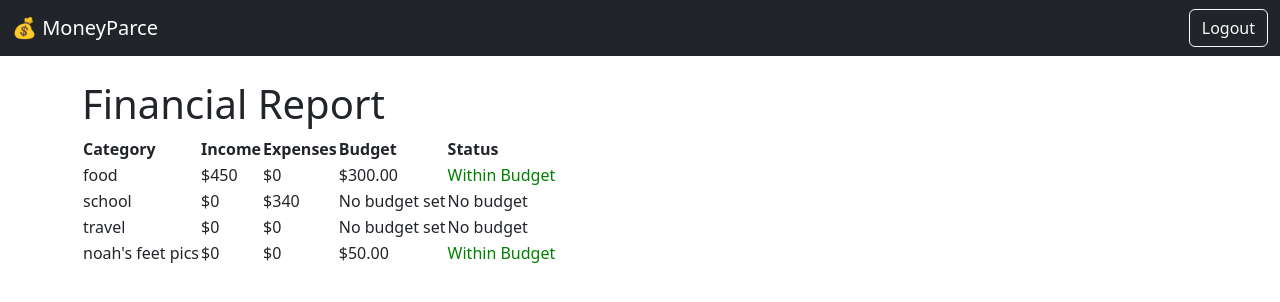
After one commit to emyik/moneyparce, a Django app: page /financial_report/ in a window 1280 px wide. The commit adds this page. Shown: the top 302 px of the page. Run offline with Django 5.2, Linux system fonts and the light colour scheme; a user stored in the database is signed in; data comes from the database, SQL or seed files in the repository; both versions use the stored data as it was after the commit.

Commit message:
Added function to create financial reports

```diff
--- a/core/urls.py
+++ b/core/urls.py
@@ -16,4 +16,5 @@ urlpatterns = [
     path('categories/manage/', views.category_manager, name='category_manager'),
     path('categories/<int:pk>/edit/', views.edit_category, name='edit_category'),
     path('generate_financial_tips/', views.generate_financial_tips, name='generate_financial_tips'),
+    path('financial_report/', views.financial_report, name='financial_report'),
 ]
--- a/core/views.py
+++ b/core/views.py
@@ -12,6 +12,7 @@ from django.http import HttpResponseRedirect, JsonResponse
 from dotenv import load_dotenv
 import os
 from google import genai
+from django.db.models import Sum
 
 load_dotenv()
 
@@ -193,3 +194,30 @@ def generate_financial_tips(request):
         text_output = output.text
         print(text_output)
         return JsonResponse({'text': text_output})
+
+def financial_report(request):
+    categories = Category.objects.all()
+    report_data = []
+
+    for category in categories:
+        income = Transaction.objects.filter(user=request.user, category=category, type='income').aggregate(total=Sum('amount'))['total'] or 0
+        expenses = Transaction.objects.filter(user=request.user, category=category, type='expense').aggregate(total=Sum('amount'))['total'] or 0
+        budget = Budget.objects.filter(category=category).first()
+
+        if budget:
+            over_budget = expenses > budget.amount
+        else:
+            over_budget = None  # No budget set
+
+        report_data.append({
+            'category': category.name,
+            'income': income,
+            'expenses': expenses,
+            'budget': budget.amount if budget else "No budget set",
+            'over_budget': over_budget,
+        })
+
+    context = {
+        'report_data': report_data
+    }
+    return render(request, 'core/financial_report.html', context)
--- /dev/null
+++ b/templates/core/financial_report.html
@@ -0,0 +1,42 @@
+{% extends "base.html" %}
+
+{% block content %}
+<h1>Financial Report</h1>
+
+<table>
+    <thead>
+        <tr>
+            <th>Category</th>
+            <th>Income</th>
+            <th>Expenses</th>
+            <th>Budget</th>
+            <th>Status</th>
+        </tr>
+    </thead>
+    <tbody>
+        {% for item in report_data %}
+        <tr>
+            <td>{{ item.category }}</td>
+            <td>${{ item.income }}</td>
+            <td>${{ item.expenses }}</td>
+            <td>
+                {% if item.budget == "No budget set" %}
+                    {{ item.budget }}
+                {% else %}
+                    ${{ item.budget }}
+                {% endif %}
+            </td>
+            <td>
+                {% if item.over_budget == None %}
+                    No budget
+                {% elif item.over_budget %}
+                    <span style="color: red;">Over Budget</span>
+                {% else %}
+                    <span style="color: green;">Within Budget</span>
+                {% endif %}
+            </td>
+        </tr>
+        {% endfor %}
+    </tbody>
+</table>
+{% endblock %}
```
Also changed, not shown: templates/core/dashboard.html (+4 -3 lines), db.sqlite3.
